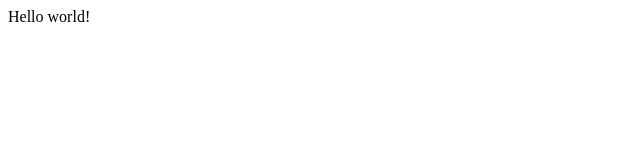
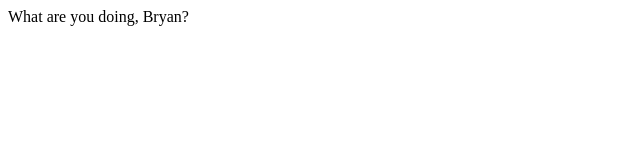
Before and after one commit to beb-at-ga/project4d, a Gatsby site: page / in a window 1280 px wide. Shown: the whole page, without its empty margins (0-640 px from the left). Built offline with nearby package versions, Linux system fonts and the light colour scheme; Gatsby itself is replaced by a stand-in of ours.

Commit message:
testing github/amplify CICD pipeline

```diff
--- a/src/pages/index.js
+++ b/src/pages/index.js
@@ -3,7 +3,7 @@ import React from "react"
 
 const Index = () => {
   return (
-  <div>Hello world!</div>
+  <div>What are you doing, Bryan?</div>
   )
 }
 
```
